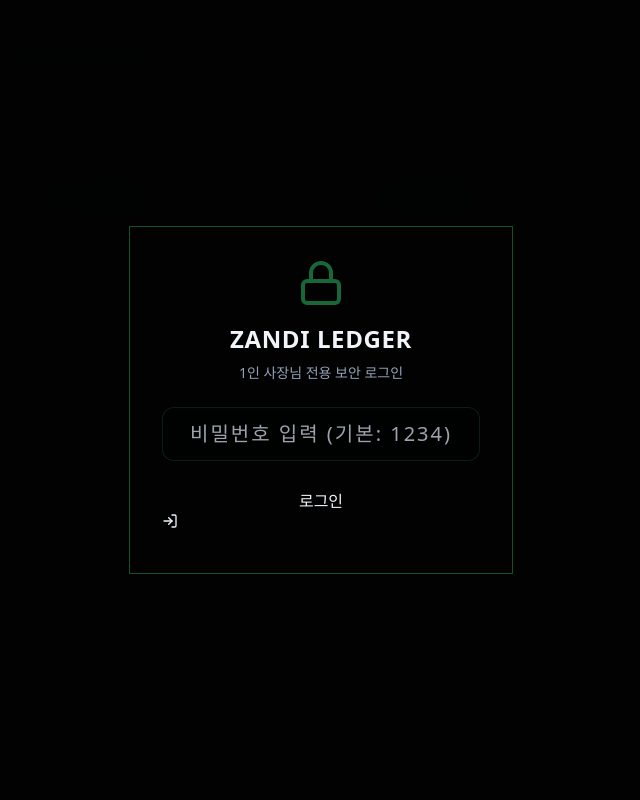
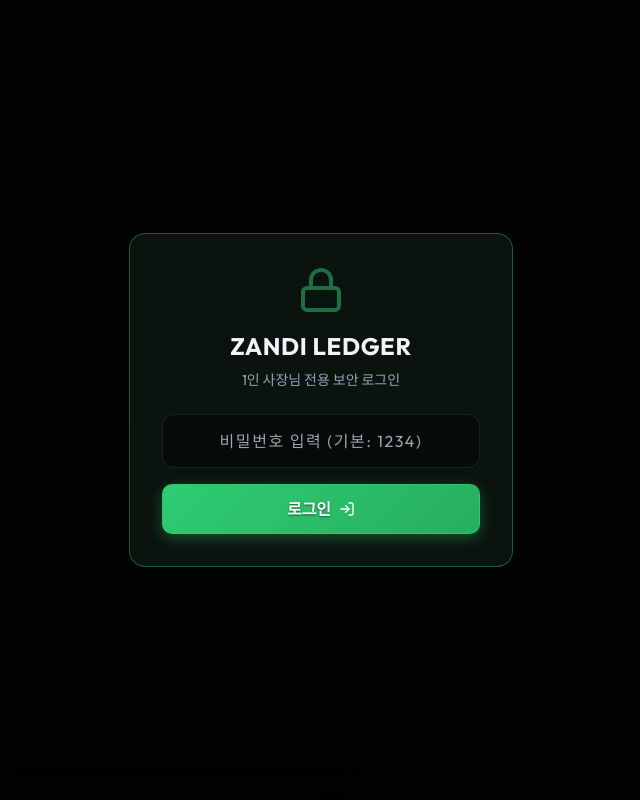
Before and after one commit to soonie-ai/ZANDI, a website: page index.html in a window 1280 px wide. Shown: the top 800 px of the page, without its empty margins (319-959 px from the left). Drawn offline with nearby package versions, Linux system fonts and the light colour scheme.

Commit message:
fix: stylesheet 링크 수정 및 버튼 스타일 적용 오류 해결

```diff
--- a/index.html
+++ b/index.html
@@ -32,7 +32,7 @@
     }
   </script>
   <!-- CSS Stylesheet -->
-  <link class="stylesheet" href="styles.css?v=9">
+  <link rel="stylesheet" href="styles.css?v=9">
   <!-- Lucide Icons CDN -->
   <script src="https://unpkg.com/lucide@latest"></script>
 </head>
--- a/styles.css
+++ b/styles.css
@@ -108,9 +108,9 @@ body {
 /* Interactive elements */
 .btn-primary {
   background: linear-gradient(135deg, var(--primary), var(--primary-hover));
-  color: #050a07;
-  font-weight: 600;
-  border: none;
+  color: #ffffff; /* 가독성을 높이기 위해 글자를 흰색으로 변경 */
+  font-weight: 700;
+  border: 1px solid rgba(46, 204, 113, 0.6); /* 초소형 화면 대비 선명한 초록 테두리 */
   border-radius: 10px;
   padding: 10px 20px;
   cursor: pointer;
@@ -119,12 +119,13 @@ body {
   gap: 8px;
   transition: var(--transition-smooth);
   box-shadow: 0 4px 14px var(--primary-glow);
+  text-shadow: 0 1px 2px rgba(0, 0, 0, 0.5); /* 글자가 더 또렷이 보이도록 그림자 효과 */
 }
 
 .btn-primary:hover {
   transform: translateY(-2px);
   box-shadow: 0 6px 20px var(--primary-glow);
-  filter: brightness(1.1);
+  filter: brightness(1.2);
 }
 
 .btn-secondary {
```
